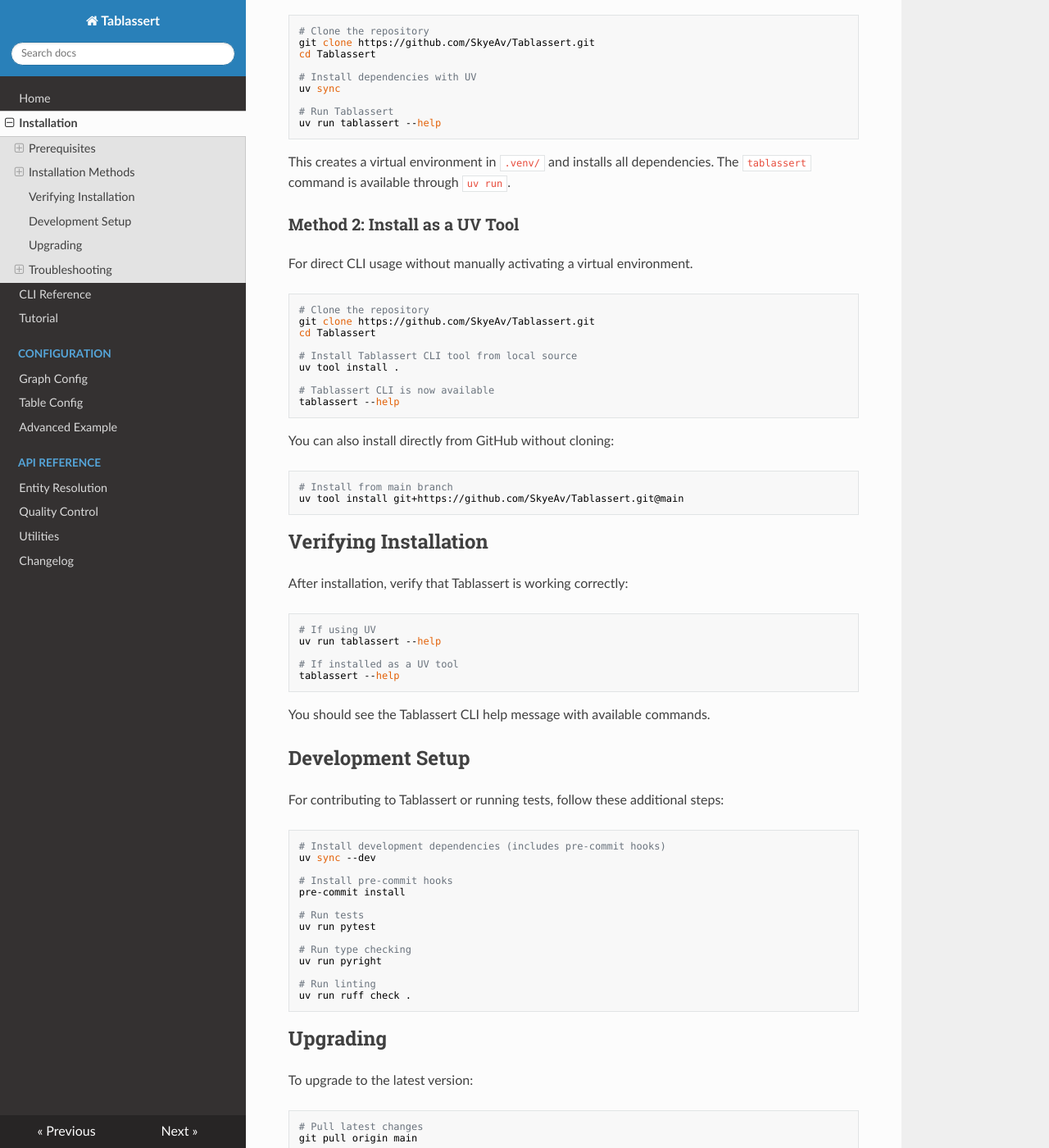
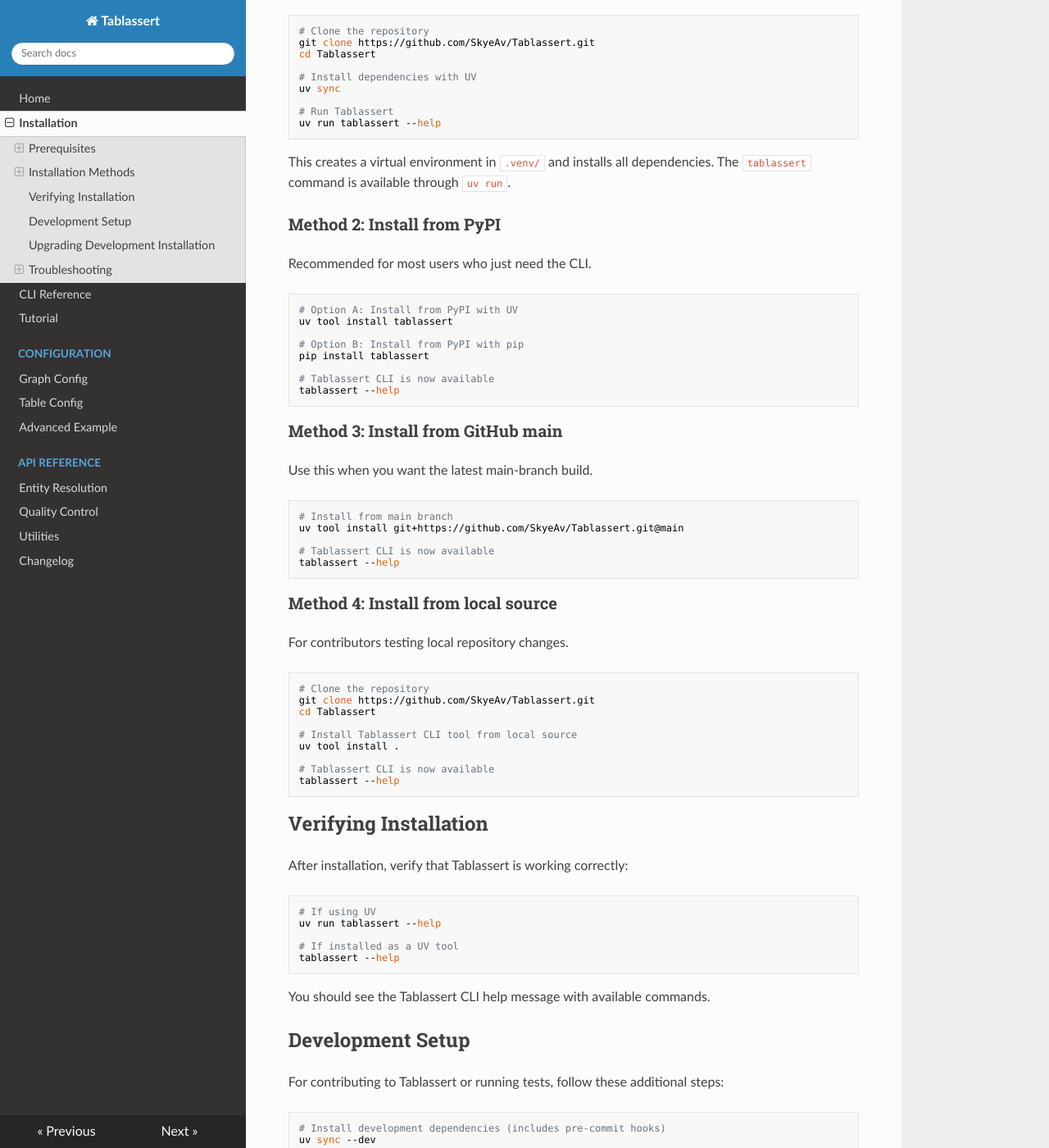
Before and after one commit to SkyeAv/Tablassert3.0.0, an MkDocs documentation site: the page built from docs/installation.md, in a window 1280 px wide and 1400 px high, scrolled down 724 px. Shown: the whole window at 82% size. Built offline with MkDocs 1.6.1, drawn with Linux system fonts in a browser that asks for light colours; nearby versions of some CDN libraries; some of the changed text lies outside the part shown.

Commit message:
Updated Documentation Again

````diff
--- a/docs/installation.md
+++ b/docs/installation.md
@@ -42,9 +42,36 @@ uv run tablassert --help
 
 This creates a virtual environment in `.venv/` and installs all dependencies. The `tablassert` command is available through `uv run`.
 
-### Method 2: Install as a UV Tool
+### Method 2: Install from PyPI
 
-For direct CLI usage without manually activating a virtual environment.
+Recommended for most users who just need the CLI.
+
+```bash
+# Option A: Install from PyPI with UV
+uv tool install tablassert
+
+# Option B: Install from PyPI with pip
+pip install tablassert
+
+# Tablassert CLI is now available
+tablassert --help
+```
+
+### Method 3: Install from GitHub main
+
+Use this when you want the latest main-branch build.
+
+```bash
+# Install from main branch
+uv tool install git+https://github.com/SkyeAv/Tablassert.git@main
+
+# Tablassert CLI is now available
+tablassert --help
+```
+
+### Method 4: Install from local source
+
+For contributors testing local repository changes.
 
 ```bash
 # Clone the repository
@@ -56,13 +83,6 @@ uv tool install .
 
 # Tablassert CLI is now available
 tablassert --help
-```
-
-You can also install directly from GitHub without cloning:
-
-```bash
-# Install from main branch
-uv tool install git+https://github.com/SkyeAv/Tablassert.git@main
 ```
 
 ## Verifying Installation
@@ -100,7 +120,7 @@ uv run pyright
 uv run ruff check .
 ```
 
-## Upgrading
+## Upgrading Development Installation
 
 To upgrade to the latest version:
 
````
Also changed, not shown: CHANGELOG.md (+1 -1 lines), README.md (+37 -9 lines), docs/index.md (+17 -2 lines).
